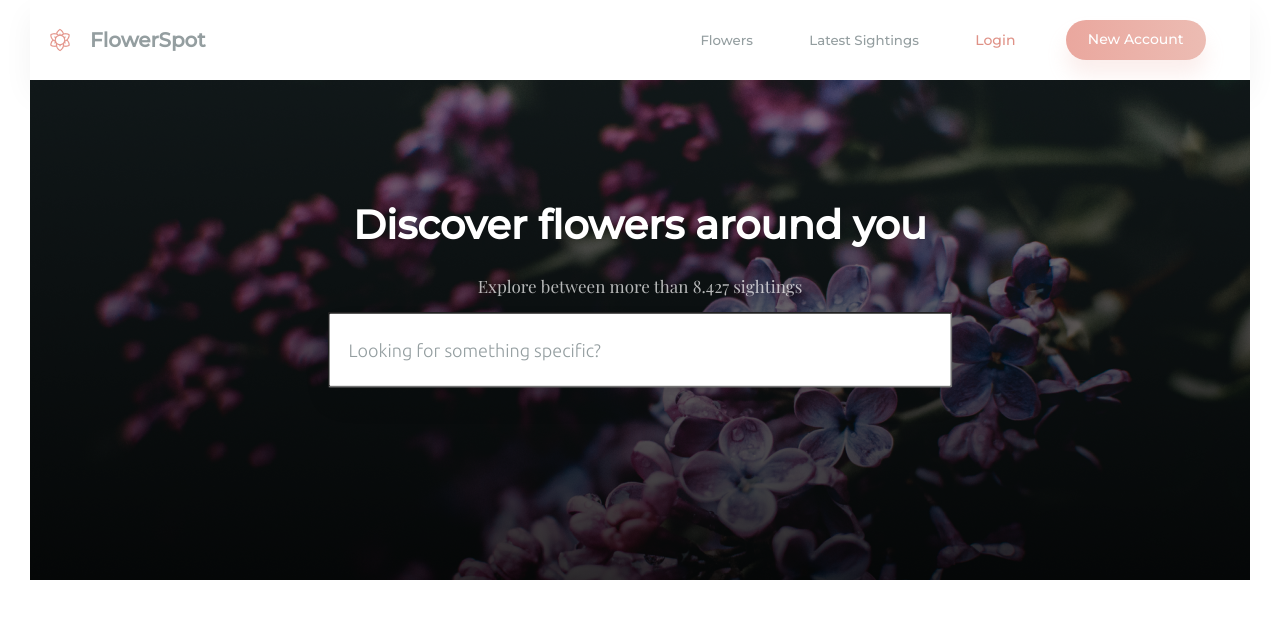
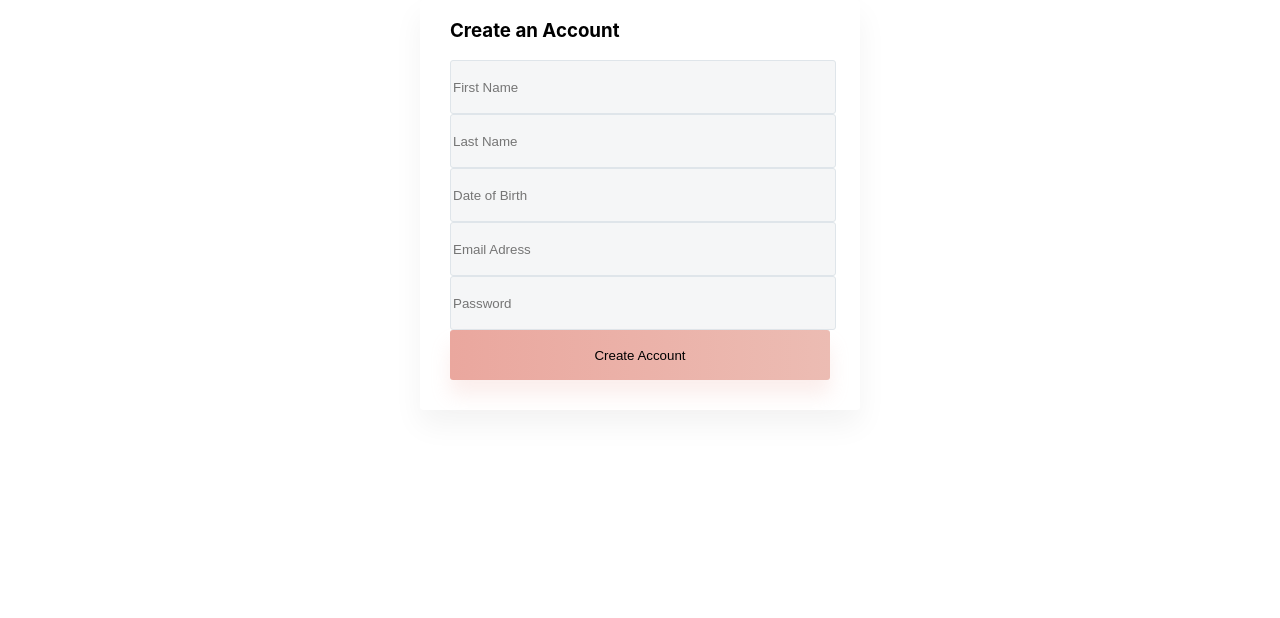
Before and after one commit to SrdjanBeric/FlowerSpot, a React (Create React App) app in the folder flowerspot/: page / in a window 1280 px wide. Shown: the top 618 px of the page. Built offline with nearby package versions, Linux system fonts and the light colour scheme; no server answers.

Commit message:
Started implementing registration form

```diff
--- a/flowerspot/src/App.js
+++ b/flowerspot/src/App.js
@@ -6,29 +6,14 @@ import Navigationbar from "./components/Navigationbar";
 import "./components/style/Main.css";
 import axios from "axios";
 import HomePage from "./components/HomePage";
+import Registration from "./components/Registration";
 
 function App() {
-    // const [flowers, setFlowers] = useState([]);
-
-    // useEffect(() => {
-    //     getFlowers();
-    // }, []);
-
-    // const getFlowers = () => {
-    //     axios
-    //         .get("https://flowrspot-api.herokuapp.com/api/v1/flowers?page=1")
-    //         .then((response) => {
-    //             const allFlowers = response.data.flowers;
-    //             setFlowers(allFlowers);
-    //             console.log(response.data.flowers);
-    //         })
-    //         .catch((error) => console.error(`Error: ${error}`));
-    // };
-
     return (
         <div className="main-page">
-            <Navigationbar />
-            <HomePage />
+            {/* <Navigationbar />
+            <HomePage /> */}
+            <Registration />
         </div>
     );
 }
--- /dev/null
+++ b/flowerspot/src/components/Registration.js
@@ -0,0 +1,29 @@
+import React from "react";
+import "./style/Registration.css";
+
+function Registration() {
+    return (
+        <div className="registration-card">
+            <div className="registration-content">
+                <h3>Create an Account</h3>
+                <input
+                    className="registration-input"
+                    placeholder="First Name"
+                />
+                <input className="registration-input" placeholder="Last Name" />
+                <input
+                    className="registration-input"
+                    placeholder="Date of Birth"
+                />
+                <input
+                    className="registration-input"
+                    placeholder="Email Adress"
+                />
+                <input className="registration-input" placeholder="Password" />
+                <button className="registration-button">Create Account</button>
+            </div>
+        </div>
+    );
+}
+
+export default Registration;
--- a/flowerspot/src/components/style/Navigationbar.css
+++ b/flowerspot/src/components/style/Navigationbar.css
@@ -30,6 +30,10 @@
 .nav-button {
     border: none;
     background-color: transparent;
+}
+
+.nav-button:hover {
+    transform: scale(1.02);
 }
 
 .right-align {
@@ -76,7 +80,7 @@
 }
 
 .header-text {
-  font-family: "Montserrat";
-  font-style: normal;
-  color: #949EA0;
+    font-family: "Montserrat";
+    font-style: normal;
+    color: #949ea0;
 }
--- /dev/null
+++ b/flowerspot/src/components/style/Registration.css
@@ -0,0 +1,35 @@
+.registration-card {
+    width: 440px;
+    height: 410px;
+    display: flex;
+    flex-direction: column;
+    justify-content: flex-start;
+    align-items: center;
+
+    background: #ffffff;
+    box-shadow: 0px 15px 30px rgba(0, 0, 0, 0.05);
+    border-radius: 3px;
+}
+
+.registration-content {
+    width: 380px;
+}
+
+.registration-input {
+    height: 50px;
+    width: 100%;
+
+    background: #f5f6f7;
+    border: 1px solid #dfe5ea;
+    border-radius: 3px;
+}
+
+.registration-button {
+    background: linear-gradient(270deg, #ecbcb3 0%, #eaa79e 100%);
+    box-shadow: 0px 15px 20px rgba(234, 168, 159, 0.2);
+    border-radius: 3px;
+    border: none;
+
+    height: 50px;
+    width: 100%;
+}
```
